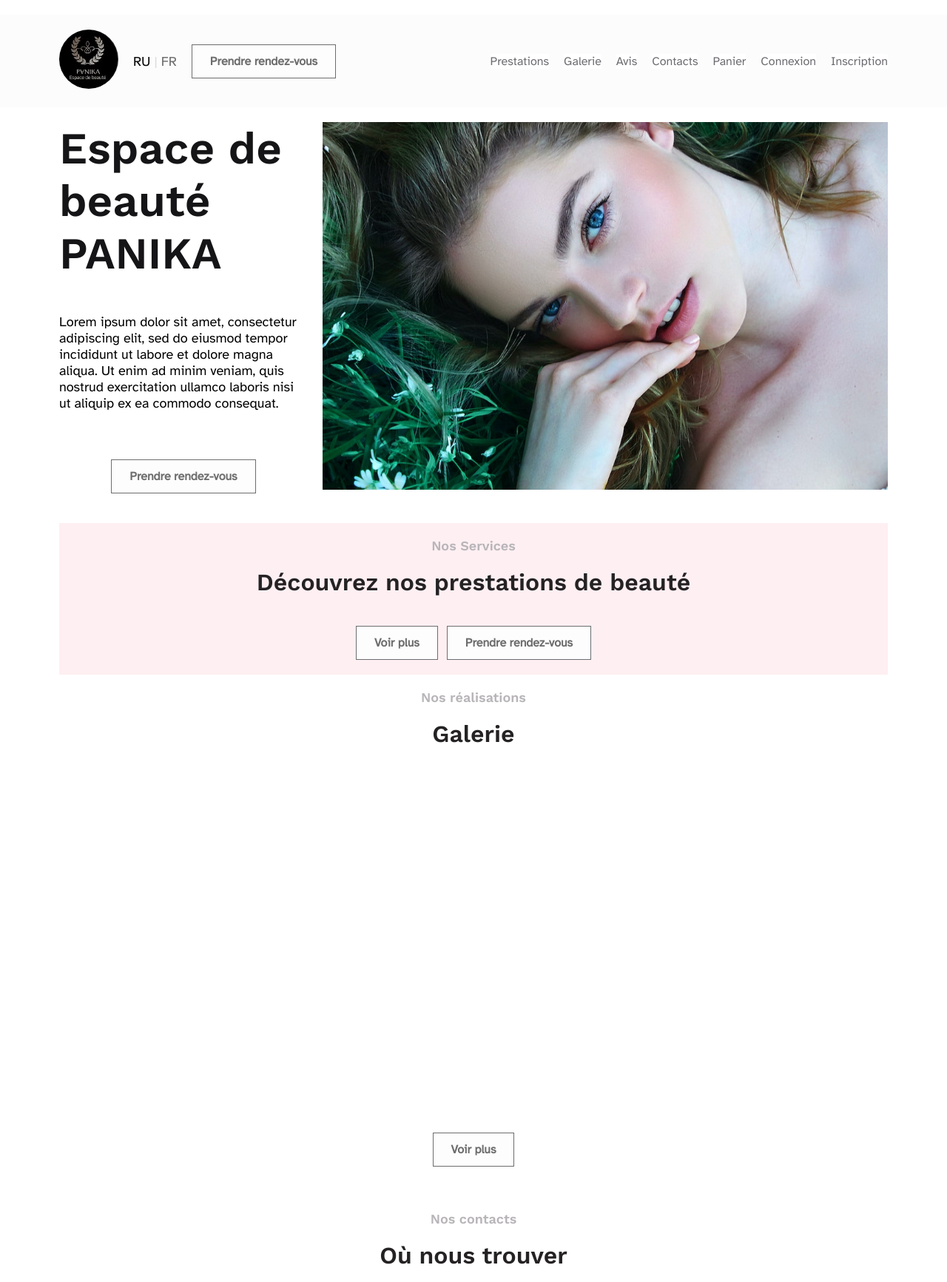
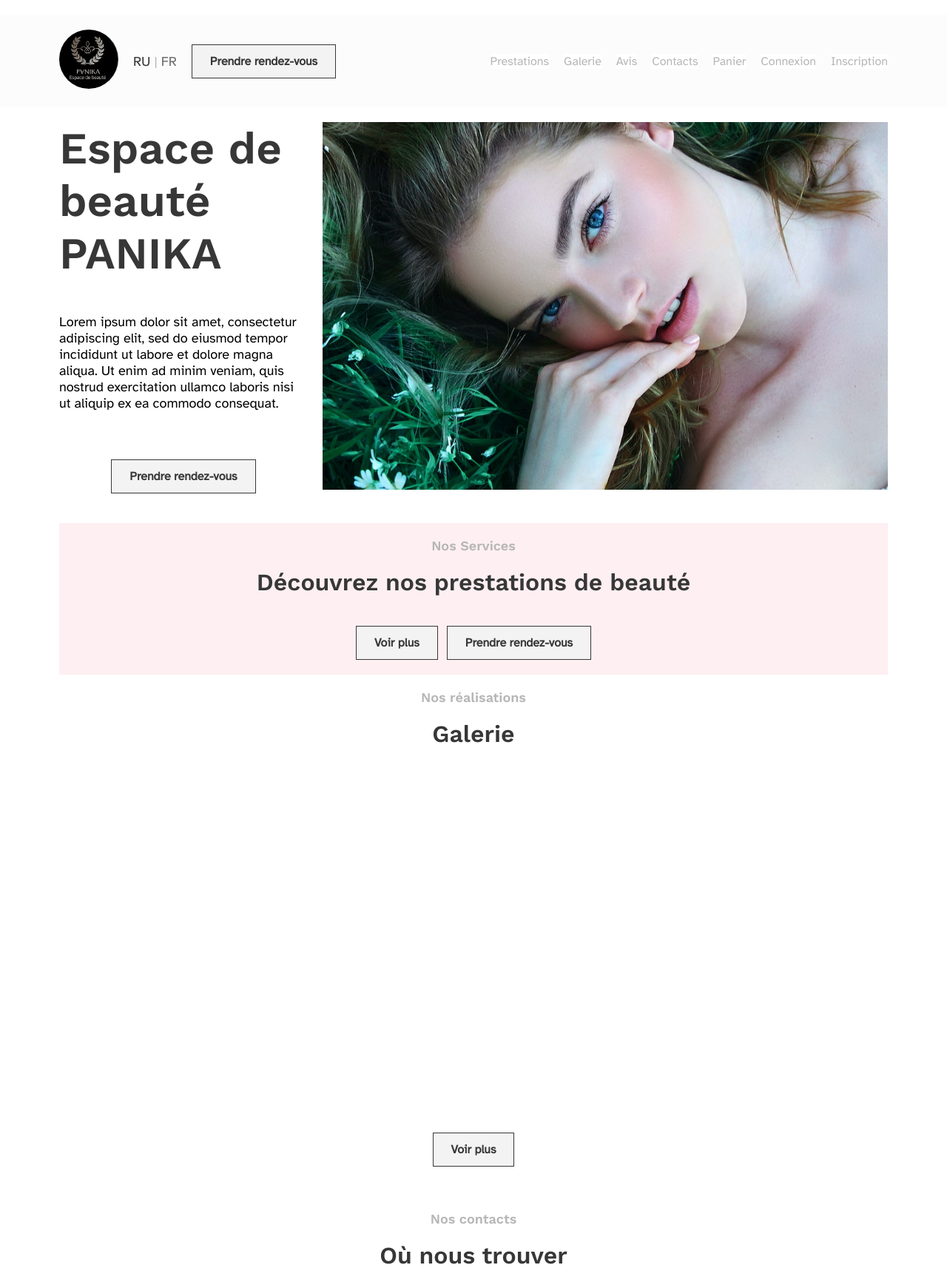
Before and after one commit to Rimmchiknaaus/panika_project, a PHP site: page /ctrl/home.php in a window 1280 px wide. Shown: the top 1733 px of the page at 74% size. Run offline with PHP 8.4, Linux system fonts and the light colour scheme; data that the repository does not hold is empty; some libraries are stand-ins or nearby versions.

Commit message:
changement de variables

```diff
--- a/asset/css/_btns.scss
+++ b/asset/css/_btns.scss
@@ -7,10 +7,10 @@
 
 .btn__rdv,
 .btn__voirPlus {
-    background:#FDFDFE;
-    color: #6D6D6E;
+    background: $greyClaire;
+    color: $greyDark;
     padding: 12px 24px;
-    border: 1px solid #6D6D6E;
+    border: 1px solid $greyDark;
     text-align: center;
     font-weight:600;
     font-size: 16px;
@@ -20,13 +20,13 @@
 .btn__rdv:hover,
 .btn__voirPlus:hover
 {
-    background:#060606;
-    color: #DDDBD9;
+    background: $greyDark;
+    color: $greyClaire;
 
 }
 
 .language_link{
-    color: #DDDBD9;
+    color: $greyNormal;
 }
 
 .btn__admin{
--- a/asset/css/_footer.scss
+++ b/asset/css/_footer.scss
@@ -1,6 +1,6 @@
 .footer {
-    background-color:$lowBGC;
-    color: $smallTextGrey;
+    background-color:$greyClaire;
+    color: $greyNormal;
     text-align: center;
     margin-left: -80px;
     margin-right: -80px;
@@ -11,7 +11,7 @@
 }
 
 .footer i {
-    color: $smallTextGrey;
+    color: $greyNormal;
     width: 24px;
 }
 
--- a/asset/css/_general.scss
+++ b/asset/css/_general.scss
@@ -29,7 +29,7 @@ main{
 
 h1{
     font-size: 60px;
-    color: #151416;
+    color: $greyDark;
     font-family: 'Work Sans', sans-serif;
 }
 section{
@@ -43,7 +43,7 @@ a {
 a {
     text-decoration: none;
     font-size: 18px;
-    color: #060606;
+    color: $greyDark;
 }
 
 footer {
@@ -65,7 +65,7 @@ footer {
 
     .section__title{
         font-family: 'Work Sans', sans-serif;
-        color: $smallTextGreyClaire;
+        color: $greyNormal;
         font-weight: 400;
         font-size: 16px;
         margin-bottom: 8px;
@@ -74,7 +74,7 @@ footer {
         font-family: 'Work Sans', sans-serif;
         font-size: 24px;
         font-weight: 600;
-        color: $sectionTitle;
+        color: $greyDark;
         margin-bottom: 16px;
     }
 @media (min-width: 768px) {
--- a/asset/css/_header.scss
+++ b/asset/css/_header.scss
@@ -51,10 +51,10 @@
 .header__nav_menu a{
   background:#FFFFFF;
   font-size: 16px;
-  color: $smallTextGrey;
+  color: $greyNormal;
 
   &:hover{
-    color: $smallTextGreyHover;
+    color: $greyDark;
     font-weight: bold;
   }
 }
@@ -90,9 +90,9 @@
     position:relative;
     z-index:1001;
     i{
-      color: $smallTextGrey;
+      color: $greyNormal;
       &:hover{
-        color: $smallTextGreyHover;
+        color: $greyDark;
       }
     }
   }
--- a/asset/css/_main.scss
+++ b/asset/css/_main.scss
@@ -42,7 +42,7 @@ img{
 
 /* SERVICES */
 .services {
-    background-color: #FEEFF2;
+    background-color: $pinkClaire;
     &__list {
       display: flex;
       flex-direction: column;
@@ -65,7 +65,7 @@ img{
         }
         .service__text {
           font-size: 18px;
-          color: #6A524C;
+          color: $greyDark;
           text-align: left;
           font-weight: 600;
           transition: color 0.3s ease;
@@ -141,10 +141,10 @@ img{
     .contacts__info {
       text-align: left;
       font-size: 16px;
-      color:$smallTextGrey;
+      color:$greyDark;
       a {
         font-size: 16px;
-        color:$smallTextGrey;
+        color:$greyDark;
       }
     }
     .contacts__map {
--- a/asset/css/_prestations.scss
+++ b/asset/css/_prestations.scss
@@ -13,12 +13,12 @@
     .categorie__libelle{
         text-align: left;
         font-size: 20px;
-        color: $sectionTitle;
+        color: $greyNormal;
     }
 
     p, a{
         font-size: 16px;
-        color: $smallTextGrey;
+        color: $greyDark;
     }
     &__img{
         width: 335px;
@@ -41,7 +41,7 @@
         padding: 8px 16px;
     }
     label{
-        color: $sectionTitle;
+        color: $greyNormal;
         font-size: 18px;
     }
 
--- a/asset/css/_variables.scss
+++ b/asset/css/_variables.scss
@@ -1,8 +1,10 @@
-$smallTextGrey: #6E6C71;
-$smallTextGreyClaire: #B8B5B9;
-$lowBGC: #FBFCFE;
-$smallTextGreyHover:#060606;
-$sectionTitle:#252224;
+$greyClaire: #F3F3F3;
+$greyNormal: #B6B6B6;
+$greyDark: #373737;
+
+$pinkClaire: #FEEFF2;
+$pinkNormal: #FF91A7;
+$pinkDark: #FF0033;
 
 $orangeClaire: #FFE7E0;
 $orangeNormal: #F25C42;
--- a/asset/css/style.css
+++ b/asset/css/style.css
@@ -28,7 +28,7 @@ main {
 
 h1 {
   font-size: 60px;
-  color: #151416;
+  color: #373737;
   font-family: "Work Sans", sans-serif;
 }
 
@@ -48,7 +48,7 @@ a {
 a {
   text-decoration: none;
   font-size: 18px;
-  color: #060606;
+  color: #373737;
 }
 
 footer {
@@ -79,7 +79,7 @@ section {
   font-family: "Work Sans", sans-serif;
   font-size: 24px;
   font-weight: 600;
-  color: #252224;
+  color: #373737;
   margin-bottom: 16px;
 }
 
@@ -307,10 +307,10 @@ section {
 .header__nav_menu a {
   background: #FFFFFF;
   font-size: 16px;
-  color: #6E6C71;
+  color: #B6B6B6;
 }
 .header__nav_menu a:hover {
-  color: #060606;
+  color: #373737;
   font-weight: bold;
 }
 
@@ -371,10 +371,10 @@ section {
 
 .btn__rdv,
 .btn__voirPlus {
-  background: #FDFDFE;
-  color: #6D6D6E;
+  background: #F3F3F3;
+  color: #373737;
   padding: 12px 24px;
-  border: 1px solid #6D6D6E;
+  border: 1px solid #373737;
   text-align: center;
   font-weight: 600;
   font-size: 16px;
@@ -383,12 +383,12 @@ section {
 
 .btn__rdv:hover,
 .btn__voirPlus:hover {
-  background: #060606;
-  color: #DDDBD9;
+  background: #373737;
+  color: #F3F3F3;
 }
 
 .language_link {
-  color: #DDDBD9;
+  color: #B6B6B6;
 }
 
 .btn__admin {
```
Also changed, not shown: other parts of asset/css/style.css (+12 -12 lines), 1 other file.
